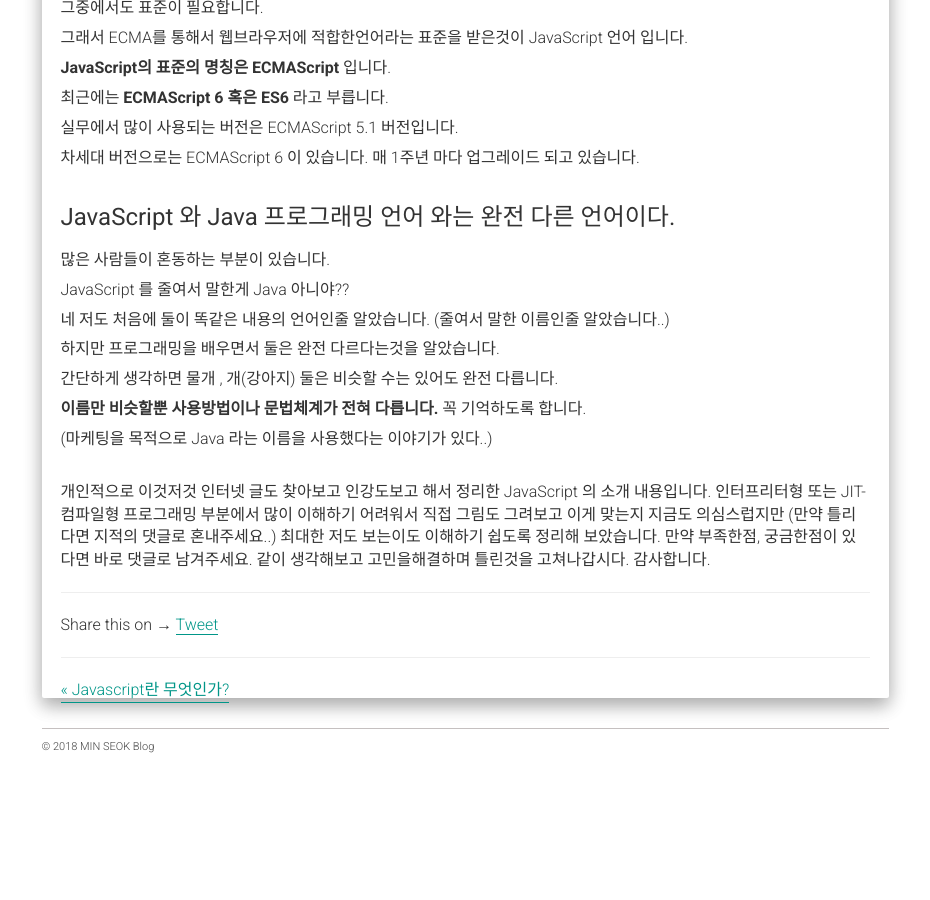
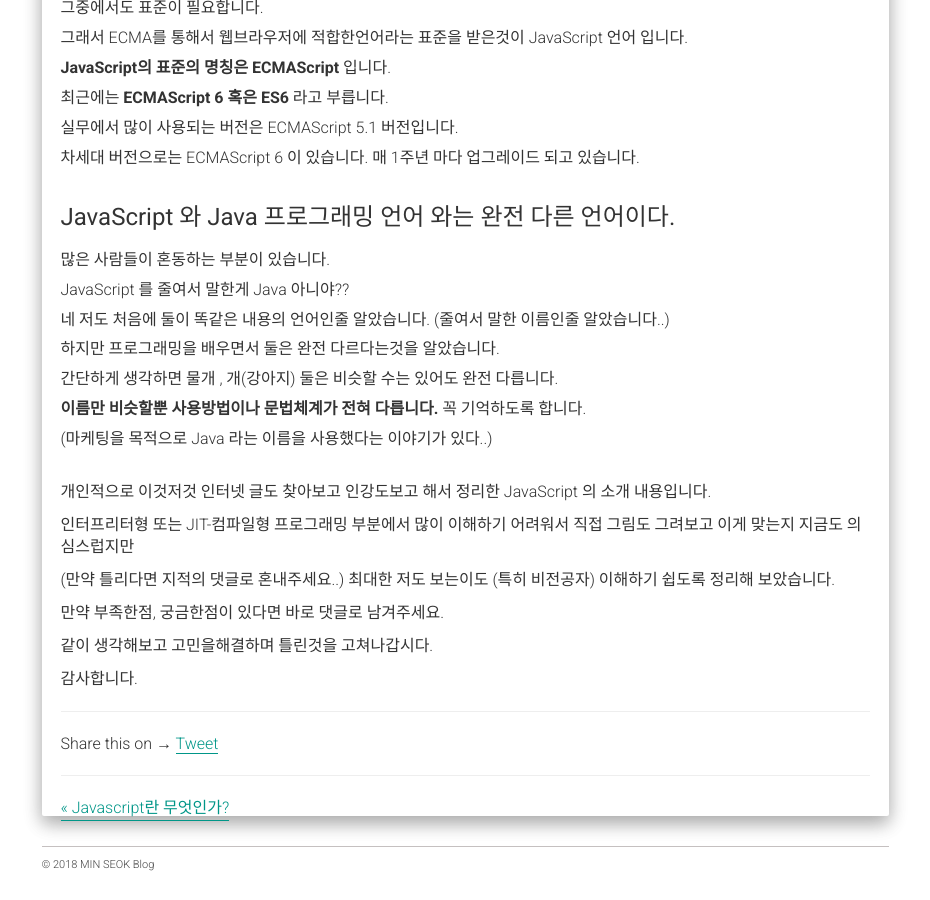
Before and after one commit to alalstjr/promote.github.io, a Jekyll site: the page built from _posts/2018-08-22-Javascript의 특징 및 소개.md, in a window 1280 px wide and 900 px high, scrolled down 2301 px. Shown: the whole window, without its empty margins (321-1251 px from the left). Built offline with Jekyll 4.4.1, drawn with Linux system fonts in a browser that asks for light colours; nearby versions of some CDN libraries; our own code applies the rules of GitHub Pages for plain Markdown files; comment, search, counter and statistics services are not loaded; before the commit the page ends 3083 px from its top, so only the background shows below that.

Commit message:
Update 2018-08-22-Javascript의 특징 및 소개.md

```diff
--- a/_posts/2018-08-22-Javascript의 특징 및 소개.md
+++ b/_posts/2018-08-22-Javascript의 특징 및 소개.md
@@ -87,10 +87,10 @@
 </div>
 <div class="box-min">
   <div class="small-title"></div>
-  개인적으로 이것저것 인터넷 글도 찾아보고 인강도보고 해서 정리한 JavaScript 의 소개 내용입니다.
-  인터프리터형 또는 JIT-컴파일형 프로그래밍 부분에서 많이 이해하기 어려워서 직접 그림도 그려보고 이게 맞는지 지금도 의심스럽지만
-  (만약 틀리다면 지적의 댓글로 혼내주세요..) 최대한 저도 보는이도 이해하기 쉽도록 정리해 보았습니다.
-  만약 부족한점, 궁금한점이 있다면 바로 댓글로 남겨주세요.
-  같이 생각해보고 고민을해결하며 틀린것을 고쳐나갑시다.
-  감사합니다.
+  <p>개인적으로 이것저것 인터넷 글도 찾아보고 인강도보고 해서 정리한 JavaScript 의 소개 내용입니다.</p>
+  <p>인터프리터형 또는 JIT-컴파일형 프로그래밍 부분에서 많이 이해하기 어려워서 직접 그림도 그려보고 이게 맞는지 지금도 의심스럽지만</p>
+  <p>(만약 틀리다면 지적의 댓글로 혼내주세요..) 최대한 저도 보는이도 (특히 비전공자) 이해하기 쉽도록 정리해 보았습니다.</p>
+  <p>만약 부족한점, 궁금한점이 있다면 바로 댓글로 남겨주세요.</p>
+  <p>같이 생각해보고 고민을해결하며 틀린것을 고쳐나갑시다.</p>
+  <p>감사합니다.</p>
 </div>
```
